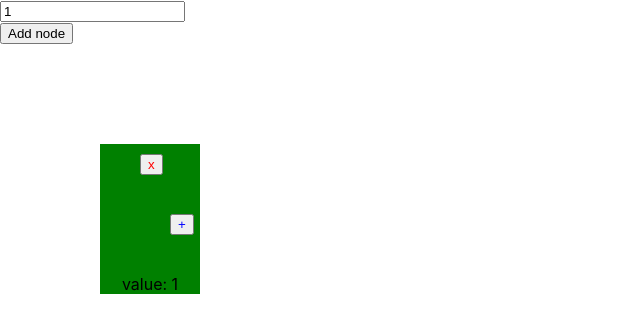
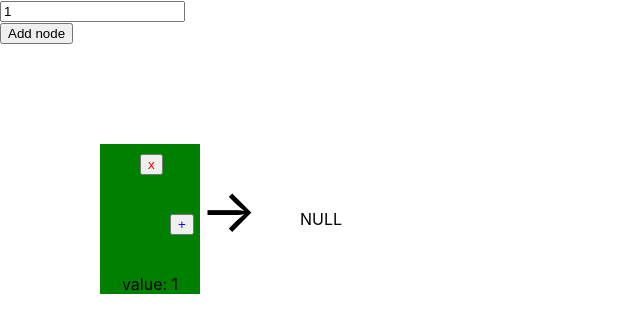
Before and after one commit to rafaquelhodev/data-structure-viewer, a React (Create React App) app: page / in a window 1280 px wide. Both pictures are taken after a click on the button "Add node". Shown: the top 332 px of the page, without its empty margins (0-640 px from the left). Built offline with nearby package versions, Linux system fonts and the light colour scheme.

Commit message:
Add arrow and null node

```diff
--- a/src/components/Node.scss
+++ b/src/components/Node.scss
@@ -17,3 +17,12 @@
     z-index: 10;
     color: red;
 }
+
+.rightArrow {
+    position: absolute;
+    top: 30px;
+    left: 200px;
+    z-index: 10;
+    color: black;
+    font-size: 60px;
+}
--- a/src/components/Node.tsx
+++ b/src/components/Node.tsx
@@ -56,6 +56,9 @@ const Node: React.FC<InputProps2> = (props) => {
                     <button className="buttonRemove" onClick={removeNode}>
                         <span>x</span>
                     </button>
+
+                    <div className="rightArrow">&#8594;</div>
+
                     <Modal
                         isOpen={isOpen}
                         onRequestClose={toggleModal}
--- a/src/components/NodeList.tsx
+++ b/src/components/NodeList.tsx
@@ -1,5 +1,6 @@
 import { LinkedListDs } from "../dataStructures/linkedList";
 import Node from "./Node";
+import "./NullNode.scss";
 
 interface InputProps2 {
     linkedList: LinkedListDs;
@@ -32,6 +33,10 @@ function renderLinkedList(props: InputProps2) {
         nodeId += 1;
     }
 
+    if (linkedListJsx.length >= 1) {
+        linkedListJsx.push(<div className="nullNode">NULL</div>)
+    }
+
     return linkedListJsx;
 }
 
--- /dev/null
+++ b/src/components/NullNode.scss
@@ -0,0 +1,4 @@
+.nullNode {
+    display: flex;
+    align-items: center;
+}
```
